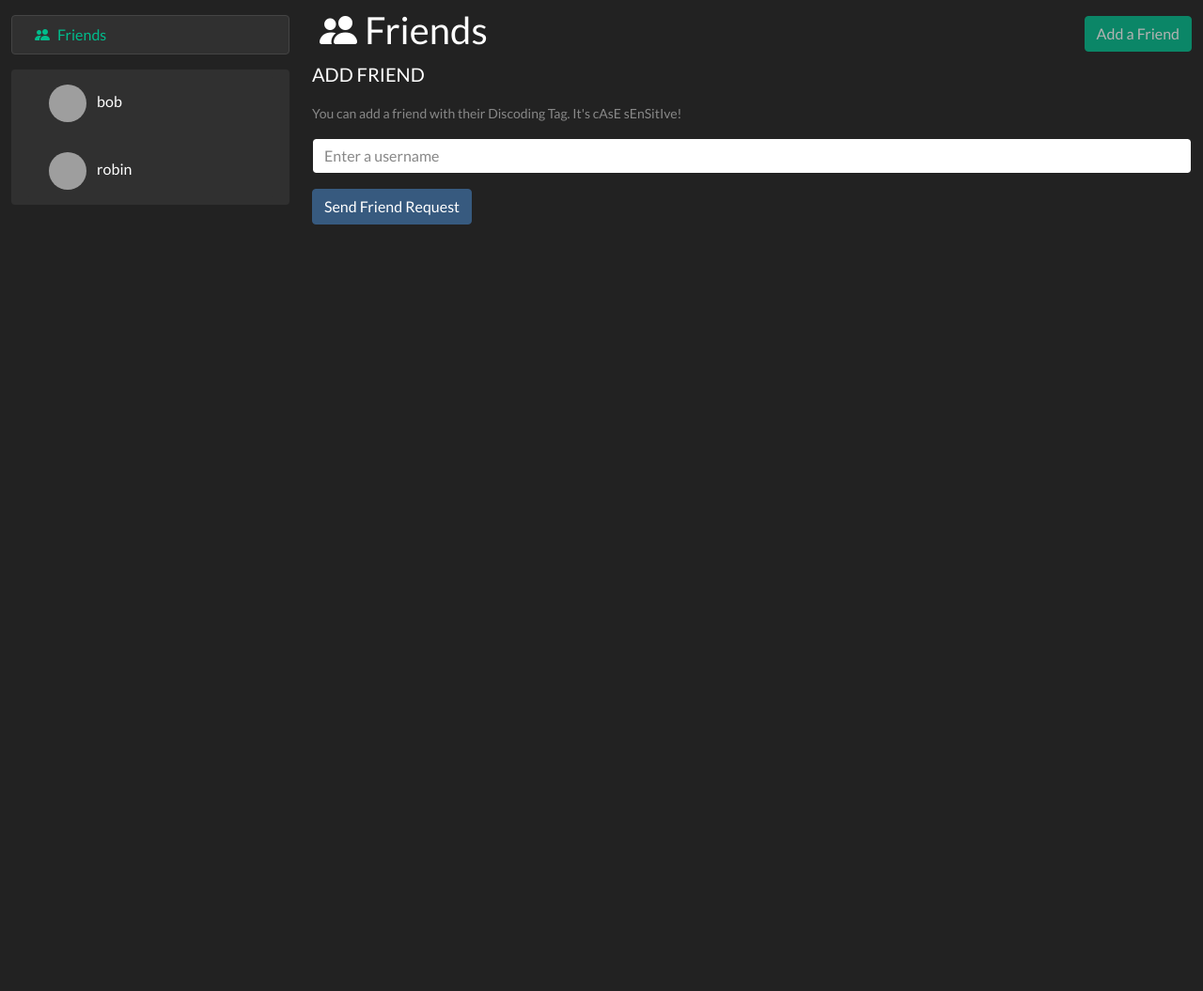
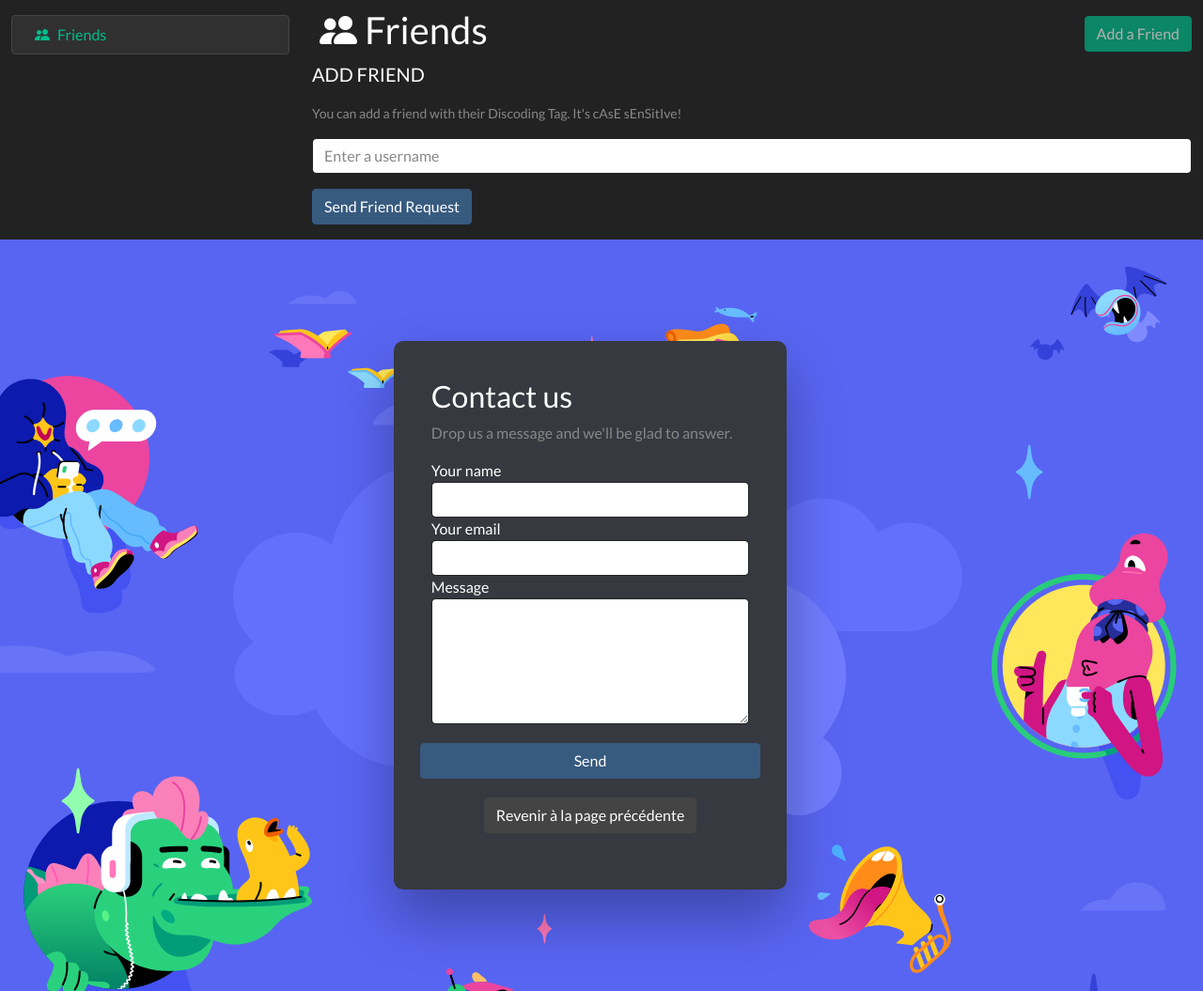
Before and after one commit to YPariset/ec-code-2021-discoding-php-YPariset, a PHP site: page /index.php?action=friend&sub_action=add_friend in a window 1280 px wide. Shown: the whole page at 94% size. Before the commit the page ends 800 px from the top, so only its background shows below. Run offline with PHP 8.4, Linux system fonts and the light colour scheme; the visitor is signed in with stand-in values (Sample User, id 1); data comes from the database, SQL or seed files in the repository; grey boxes are pictures that could not be loaded.

Commit message:
contact us created with the functionality to send an email

```diff
--- /dev/null
+++ b/src/controller/contactController.php
@@ -0,0 +1,49 @@
+<?php
+
+//function not sending mail because no mail server aren't configurated
+function sendMail(){
+
+    if(!empty($_POST)){
+    $name = $_POST['name'];
+    $email = $_POST['email'];
+    $content = $_POST['content'];
+
+    $error_msg = null;
+
+    //form validation, returning $error_msg or $success_msg to the user
+
+    if(empty($name)){
+        $error_msg =  "Le nom ne peut pas être vide";
+     }
+    elseif(empty($email)) {
+        $error_msg =  "Le mail ne peut pas être vide";
+     }
+     elseif(empty($content)){
+        $error_msg = "le corps du message ne peut pas être vide";
+    }
+    elseif(!preg_match("/^([a-z0-9\+_\-]+)(\.[a-z0-9\+_\-]+)*@([a-z0-9\-]+\.)+[a-z]{2,6}$/ix", $email)){
+        $error_msg = "Le mail n'est pas valide";
+    }
+    else{
+        $success_msg = "Le mail a bien été envoyé";
+        $_POST['success_msg'] = $success_msg;
+
+    }
+
+
+    $mail = htmlentities(strtolower($email));
+
+    $formcontent="From: $name \n Message: $content";
+    $recipient = "contact@discoding.com";
+    $subject = "Contact Form";
+    $mailheader = "From: $email \r\n";
+    $headers  = 'From:'.$name.' <'.$email.'>' . "\r\n";
+
+    //mail()function
+    mail($recipient, $subject, $formcontent, $headers) or die("Error!");
+
+    $_POST['error_msg'] = $error_msg;}
+    require('view/contactView.php');
+}
+
+?>
--- a/src/index.php
+++ b/src/index.php
@@ -1,10 +1,16 @@
 <?php
+
+ini_set('display_errors','on');
+error_reporting(E_ALL);
 
 date_default_timezone_set('Europe/Paris');
 
 require_once('controller/conversationController.php');
 require_once('controller/friendController.php');
 require_once('controller/loginController.php');
+require_once( 'controller/contactController.php' );
+
+$user_id = isset( $_SESSION['user_id'] ) ? $_SESSION['user_id'] : false;
 
 if (isset($_GET['action'])) {
     switch ($_GET['action']) {
@@ -21,15 +27,24 @@ if (isset($_GET['action'])) {
             break;
 
         case 'conversation':
-            conversationPage();
-            break;
+            if(empty($user_id)):
+                header('Location:index.php');
+              else:
+                conversationPage();
+              endif;
 
         case 'friend':
-            friendPage();
+            if(empty($user_id)):
+                header('Location:index.php');
+              else:
+                friendPage();
+              endif;
+
+        case 'contact':
+            sendMail();
             break;
     }
 } else {
-    $user_id = $_SESSION['user_id'] ?? false;
 
     if ($user_id) {
         friendPage();
--- a/src/model/database.php
+++ b/src/model/database.php
@@ -12,12 +12,11 @@ function init_db()
         $dbname = $_ENV['DISCODING_DB_NAME'] ?? 'discoding';
         $charset = $_ENV['DISCODING_DB_CHARSET'] ?? 'utf8';
         $user = $_ENV['DISCODING_DB_USER'] ?? 'root';
-        $password = $_ENV['DISCODING_DB_PASSWORD'] ?? '';
+        $password = $_ENV['DISCODING_DB_PASSWORD'] ?? 'root';
 
         $db = new PDO("mysql:host=$host;dbname=$dbname;charset=$charset",
             $user,
-            $password,
-            [PDO::MYSQL_ATTR_INIT_COMMAND => "SET time_zone = 'Europe/Paris'"]);
+            $password);
 
     } catch (Exception $e) {
         die('Erreur : ' . $e->getMessage());
--- a/src/static/css/style.css
+++ b/src/static/css/style.css
@@ -33,3 +33,11 @@ html, body {
     height: 40px;
     object-fit: cover;
 }
+
+.ptop {
+    padding-top: 20px;
+}
+
+.pbot {
+    padding-bottom: 20px;
+}
--- /dev/null
+++ b/src/view/contactView.php
@@ -0,0 +1,52 @@
+<?php ob_start();
+
+?>
+
+<div class="container-fluid d-flex h-100 characterBackground">
+    <div class="row align-self-center w-100">
+        <div class="col-4 mx-auto auth-container">
+            <h3>Contact us</h3>
+            <p class="text-muted">Drop us a message and we'll be glad to answer.</p>
+            <form method="post" action="index.php?action=contact" class="custom-form">
+
+                <div class="form-group">
+                    <label for="name">Your name</label>
+                    <input type="text" name="name" value="" id="name" class="form-control" />
+                </div>
+
+                <div class="form-group">
+                    <label for="email">Your email</label>
+                    <input type="email" name="email" id="email" class="form-control" />
+                </div>
+
+                <div class="form-group">
+                    <label for="comment">Message</label>
+                    <textarea class="form-control" name="content" rows="5" id="content"></textarea>
+                </div>
+
+                <div class="form-group">
+                    <div class="row d-flex justify-content-center ptop">
+                        <button type="submit" class="btn btn-primary">Send</button>
+                    </div>
+                </div>
+
+                <div class="d-flex justify-content-center ptop pbot">
+                    <a class="btn btn-secondary" href='index.php'>Revenir à la page précédente</a>
+                </div>
+
+                <span class="error-msg alert-danger d-flex justify-content-center">
+                    <?= isset( $error_msg ) ? $error_msg : null; ?>
+                </span>
+                <span class="success-msg alert-success d-flex justify-content-center">
+                    <?= isset($success_msg) ? $success_msg : null; ?>
+                </span>
+
+            </form>
+        </div>
+    </div>
+</div>
+
+
+<?php $content = ob_get_clean(); ?>
+
+<?php require( 'view/base.php' ); ?>
--- a/src/view/conversationListViewPartial.php
+++ b/src/view/conversationListViewPartial.php
@@ -9,13 +9,14 @@
         </li>
     </ul>
     <ul class="list-group border-0">
+    <?php if(isset($_GET['conversation_id'])) : ?>
         <? foreach ($conversations as $conv): ?>
             <li class="list-group-item border-0">
 
                 <a href="/index.php?action=conversation&sub_action=detail&conversation_id=<?= $conv['id']; ?>"
                    class="list-group-item list-group-item-action border-0">
                     <?php
-                    if ($conv['interlocutor_avatar_url']) {
+                    if (isset($conv['interlocutor_avatar_url'])) {
                         $avatarUrl = $conv['interlocutor_avatar_url'];
                     } else {
                         $avatarUrl = "/static/lib/bootstrap-icons-1.5.0/person-fill.svg";
@@ -26,6 +27,7 @@
                 </a>
             </li>
         <? endforeach; ?>
+        <?php endif; ?>
     </ul>
 </div>
 <?php $conversation_list_content = ob_get_clean(); ?>
--- a/src/view/loginView.php
+++ b/src/view/loginView.php
@@ -21,6 +21,10 @@
                 <div class="mb-3">
                     <button type="submit" class="btn btn-primary btn-lg btn-block w-100">Login</button>
                 </div>
+
+                <div class="d-flex justify-content-center ptop">
+                    <a type="submit" class="btn btn-secondary" href='index.php?action=contact'>Contact us</a>
+                </div>
             </form>
         </div>
     </div>
```
Also changed, not shown: discoding.sql (+6 -5 lines), 1 other file.
